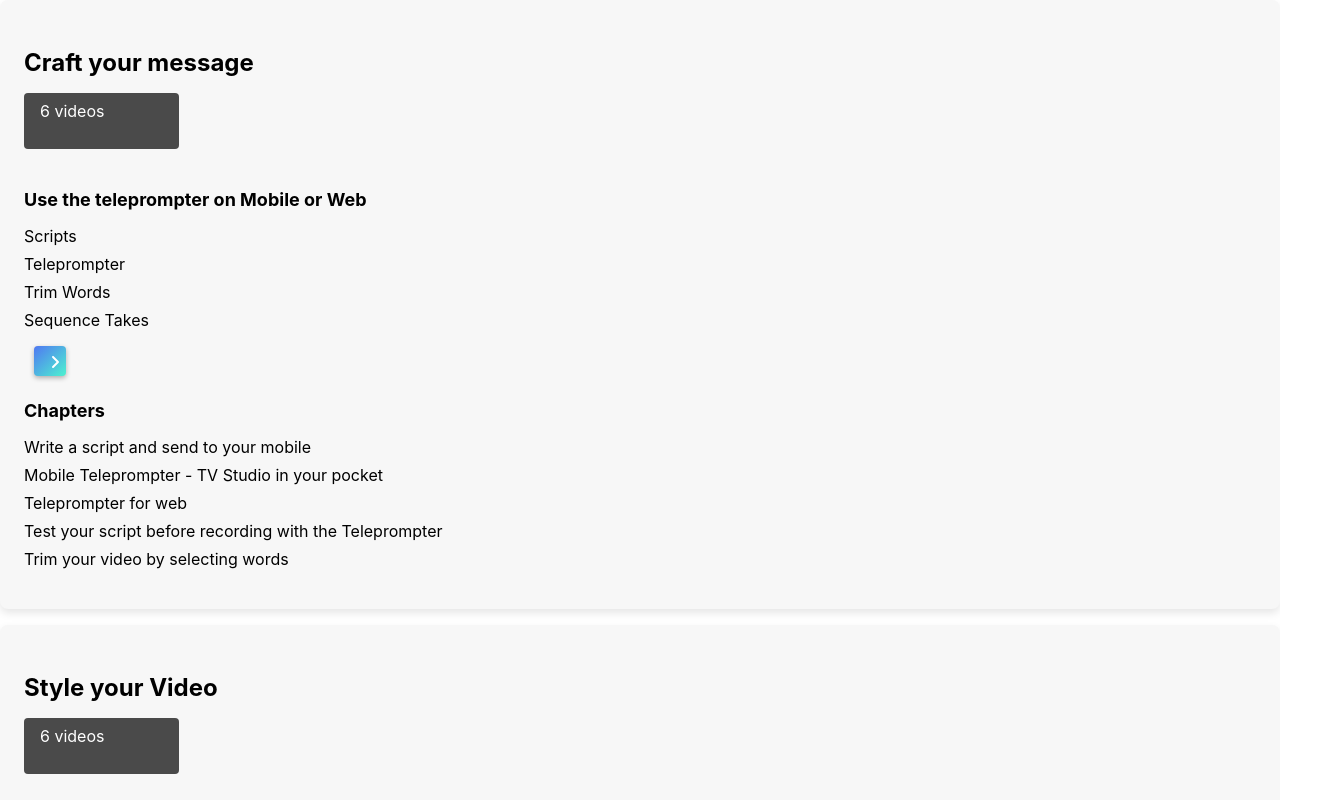
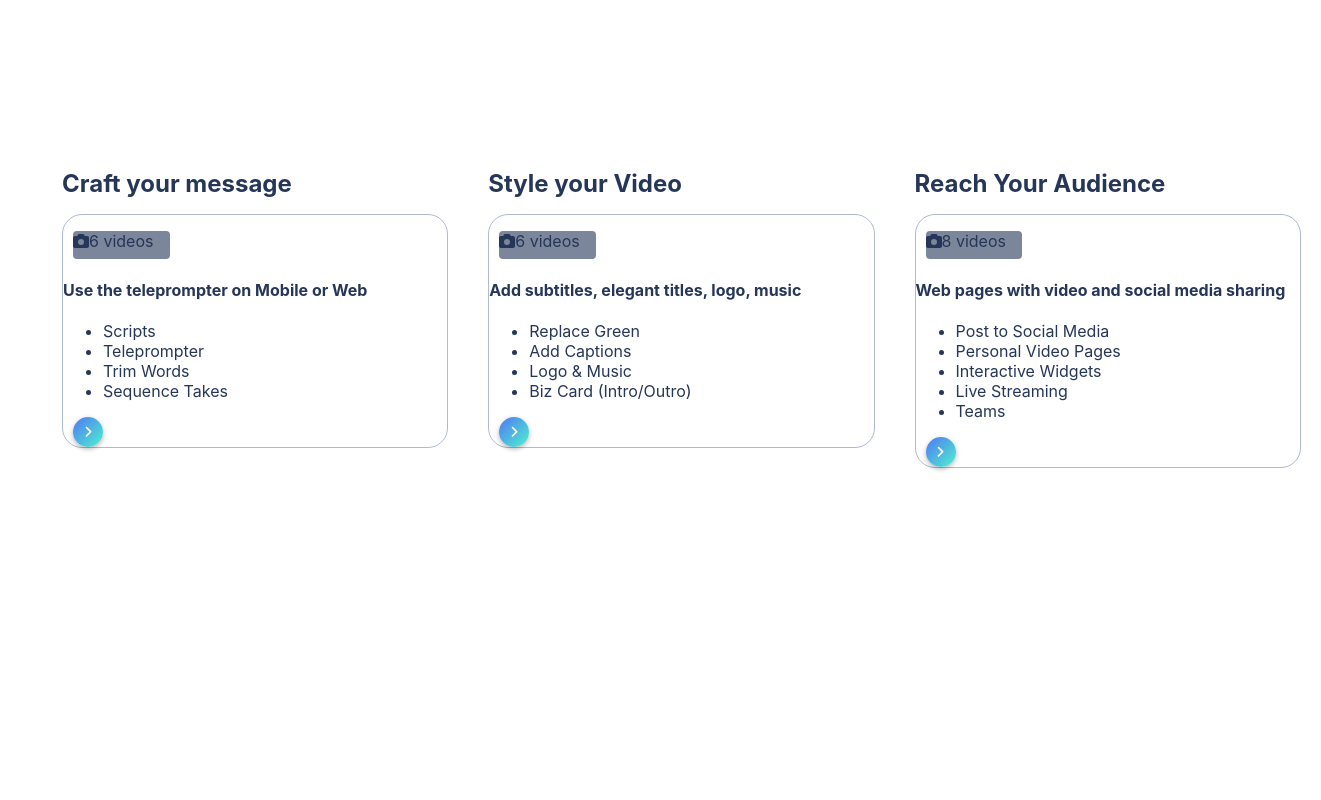
Before and after one commit to tomere13/Courses, a React (Create React App) app: page / in a window 1280 px wide. Shown: the top 800 px of the page, 1321 px wide, since content can reach past the window. Built offline with nearby package versions, Linux system fonts and the light colour scheme.

Commit message:
Added functionality in the chapters videos and little css

```diff
--- a/src/App.css
+++ b/src/App.css
@@ -1,38 +1,64 @@
-.App {
-  text-align: center;
+body {
+  margin: auto;
+  width: 50%;
+  padding: 10px;
+  width: 231px;
+  height: 29px;
+
+  font-family: 'Inter';
+  font-style: normal;
+  /* identical to box height */
+
+  /* BlueBlack/100 */
+
+  color: #253658;
+
+  /* Inside auto layout */
+
+  flex: none;
+  order: 0;
+  flex-grow: 0;
+}
+.video-container {
+  box-sizing: border-box;
+  position: relative;
+  width: 883px;
+  height: 496px;
+  left: 20px;
+  top: 172px;
+  border: 1px solid rgba(123, 141, 177, 0.6);
+  border-radius: 10px;
+  overflow: hidden; /* ensures that the video stays within the container */
 }
 
-.App-logo {
-  height: 40vmin;
-  pointer-events: none;
+.video-container video {
+  width: 100%;
+  height: 100%;
+  object-fit: cover;
 }
+.outDivList {
+  align-items: center;
+  display: flex;
+  position: absolute;
+  width: 1192px;
+  height: 220px;
+  left: 42px;
+  top: 144px;
+}
+.chapter-list {
+  box-sizing: border-box;
 
-@media (prefers-reduced-motion: no-preference) {
-  .App-logo {
-    animation: App-logo-spin infinite 20s linear;
-  }
+  position: absolute;
+  width: 493px;
+  height: 260px;
+  left: 932px;
+  top: 230px;
+
+  background: #ffffff;
+  /* DeadBlue/60
+
+#7B8DB1
+*/
+  border: 1px solid rgba(123, 141, 177, 0.6);
+  border-radius: 10px;
 }
-
-.App-header {
-  background-color: #282c34;
-  min-height: 100vh;
-  display: flex;
-  flex-direction: column;
-  align-items: center;
-  justify-content: center;
-  font-size: calc(10px + 2vmin);
-  color: white;
-}
-
-.App-link {
-  color: #61dafb;
-}
-
-@keyframes App-logo-spin {
-  from {
-    transform: rotate(0deg);
-  }
-  to {
-    transform: rotate(360deg);
-  }
-}
--- a/src/App.js
+++ b/src/App.js
@@ -1,32 +1,88 @@
 import './App.css'
 import data from './data.json'
 import ListDiv from './ListDiv'
-import React, { useState } from 'react'
+import React, { useState, useEffect, useRef } from 'react'
+import chapterData from './chapterData.json'
+// Function to find an object by its ID in an array
+function getObjectById(array, id) {
+  var topo = array.find((obj) => obj.id === id)
+  return topo
+}
 
 function App() {
-  const [selectedCourseId, setSelectedCourseId] = useState(null)
+  // State variables using useState hook
+  const [showCourse, setShowCourse] = useState(null)
+  const [state, setState] = useState({ chapters: [] })
+  const videoRef = useRef(null)
+  const [videoUrl, setVideoUrl] = useState('')
 
-  const handleCourseSelect = (id) => {
-    setSelectedCourseId(id)
+  const handleVideoClick = () => {
+    if (videoRef.current) {
+      if (videoRef.current.paused) {
+        videoRef.current.play()
+      } else {
+        videoRef.current.pause()
+      }
+    }
   }
+  function ChapterList({ chapters }) {
+    return (
+      <div className="chapter-list">
+        <h4>Chapters</h4>
+        <ul>
+          {chapters.map((chapter, index) => (
+            <li
+              onClick={() => setVideoUrl(chapter.asset.resource.stream.url)}
+              key={index}>
+              {chapter.title}
+            </li>
+          ))}
+        </ul>
+      </div>
+    )
+  }
+  // Effect hook to update state when showCourse changes
+  useEffect(() => {
+    if (showCourse !== null) {
+      // Find the selected course in the chapterData array
+      const selectedCourse = getObjectById(chapterData, showCourse.id)
+      // Update the state with the selected course's data
+      setState(selectedCourse)
+    }
+  }, [showCourse])
 
+  useEffect(() => {
+    if (state && state.chapters[0]?.asset?.resource?.stream?.url) {
+      setVideoUrl(state.chapters[0].asset.resource.stream.url)
+    }
+  }, [state])
+
+  // Function to handle clicking on the video container
+
+  // Render the App component
   return (
-    <div>
-      {data.result.map((per, index) => {
-        return (
-          <div key={index}>
-            <ListDiv
-              id={per.id}
-              headline={per.headline}
-              description={per.description}
-              summary={per.summary}
-              chapters={per.chapters}
-              selectedCourseId={selectedCourseId}
-              handleCourseSelect={handleCourseSelect}
-            />
+    <div className="outDivList">
+      {/* If no course is selected, show a list of courses */}
+      {showCourse === null ? (
+        <>
+          {data.result.map((per, index) => (
+            <div key={index}>
+              <ListDiv setShowCourse={setShowCourse} index={index} {...per} />
+            </div>
+          ))}
+        </>
+      ) : (
+        // If a course is selected, show the video and chapter list for that course
+        <>
+          <div className="video-container" onClick={handleVideoClick}>
+            <video ref={videoRef} src={videoUrl} controls />
           </div>
-        )
-      })}
+          <div>
+            <h2>{state.headline}</h2>
+            <ChapterList chapters={state.chapters} />
+          </div>
+        </>
+      )}
     </div>
   )
 }
--- a/src/ListDiv.js
+++ b/src/ListDiv.js
@@ -3,30 +3,14 @@ import React, { useState, useEffect, useRef } from 'react'
 import './list.css'
 import { FontAwesomeIcon } from '@fortawesome/react-fontawesome'
 import { faAngleRight } from '@fortawesome/free-solid-svg-icons'
+import { faCamera } from '@fortawesome/free-solid-svg-icons'
 
 function getObjectById(array, id) {
-  var topo = array.find((obj) => obj.id === id)
-  return topo
+  return array.find((obj) => obj.id === id)
 }
 
-function ChapterList({ chapters }) {
-  return (
-    <div className="chapter-list">
-      <h4>Chapters</h4>
-      <ul>
-        {chapters.map((chapter, index) => (
-          <li key={index}>{chapter.title}</li>
-        ))}
-      </ul>
-    </div>
-  )
-}
-
-function ListDiv({ id, headline, description, summary }) {
+function ListDiv({ id, headline, description, summary, setShowCourse }) {
   const [state, setState] = useState({ chapters: [] })
-  const [playing, setPlaying] = useState(false)
-  const videoRef = useRef(null)
-  const [selectedCourseId, setSelectedCourseId] = useState(null)
 
   useEffect(() => {
     var newState = getObjectById(chapterData, id)
@@ -34,30 +18,24 @@ function ListDiv({ id, headline, description, summary }) {
   }, [])
 
   const handleButtonClick = () => {
-    setSelectedCourseId(id)
-    setPlaying(true)
+    setShowCourse({
+      id: id,
+      headline: headline,
+      description: description,
+      summary: summary,
+    })
   }
-
-  const handleVideoClick = () => {
-    if (videoRef.current) {
-      if (videoRef.current.paused) {
-        videoRef.current.play()
-      } else {
-        videoRef.current.pause()
-      }
-    }
-  }
-
-  const videoUrl = state.chapters[0]?.asset?.resource?.stream?.url
 
   return (
     <div className="list-div">
-      {selectedCourseId === null ? (
-        // Show all course information and chapter lists
-        <>
-          <h3>{headline}</h3>
+      <>
+        <h3>{headline}</h3>
+        <div className="infoBox">
           <section className="rectangle">
-            <p>{state.chapters.length} videos</p>
+            <p>
+              <FontAwesomeIcon icon={faCamera} />
+              {state.chapters.length} videos
+            </p>
           </section>
           <section>
             <h4>{description}</h4>
@@ -67,24 +45,12 @@ function ListDiv({ id, headline, description, summary }) {
                 <li key={index}>{text}</li>
               ))}
             </ul>
+            <button className="btn" onClick={handleButtonClick}>
+              <FontAwesomeIcon icon={faAngleRight} />
+            </button>
           </section>
-
-          <button className="btn" onClick={handleButtonClick}>
-            <FontAwesomeIcon icon={faAngleRight} />
-          </button>
-
-          <ChapterList chapters={state.chapters.slice(1)} />
-        </>
-      ) : (
-        // Show only video and chapter list for selected course
-        <>
-          <div className="video-container" onClick={handleVideoClick}>
-            <video ref={videoRef} src={videoUrl} controls autoPlay />
-          </div>
-
-          <ChapterList chapters={state.chapters} />
-        </>
-      )}
+        </div>
+      </>
     </div>
   )
 }
--- a/src/list.css
+++ b/src/list.css
@@ -1,13 +1,15 @@
 .rectangle {
-  background-color: #e4e4e4;
-  width: 10%;
-  height: 40px;
-  display: flex;
-  justify-content: center;
-  align-items: center;
-  margin-bottom: 16px;
+  position: relative;
+  width: 96.56px;
+  height: 28px;
+  margin: 10px;
+  background: rgba(37, 54, 88, 0.6);
+  border-radius: 4px;
 }
-
+.infoBox {
+  border: 1px solid rgba(123, 141, 177, 0.6);
+  border-radius: 20px;
+}
 .chapter-button {
   display: flex;
   justify-content: flex-end;
@@ -34,54 +36,18 @@
 }
 
 .list-div {
-  background-color: #f7f7f7;
-  border-radius: 8px;
-  padding: 24px;
-  margin-bottom: 16px;
-  box-shadow: 0px 4px 8px rgba(0, 0, 0, 0.1);
+  float: left;
+  width: 386.26px;
+  height: 219px;
+  top: 144px;
+  margin: 20px;
 }
 .list-div h3 {
   font-size: 24px;
   font-weight: bold;
   margin-bottom: 16px;
 }
-.list-div .rectangle {
-  background-color: #4a4a4a;
-  border-radius: 4px;
-  color: #ffffff;
-  display: inline-block;
-  font-size: 16px;
-  padding: 8px 16px;
-  margin-bottom: 16px;
-}
-.list-div .rectangle p {
-  margin: 0;
-}
-.list-div h4 {
-  font-size: 18px;
-  font-weight: bold;
-  margin-bottom: 16px;
-}
-.list-div ul {
-  margin: 0;
-  padding: 0;
-  list-style: none;
-  margin-bottom: 16px;
-}
-.list-div li {
-  font-size: 16px;
-  margin-bottom: 8px;
-}
-.list-div .btn {
-  background-color: #0072c6;
-  color: #ffffff;
-  border: none;
-  border-radius: 4px;
-  padding: 8px 16px;
-  font-size: 16px;
-  cursor: pointer;
-  transition: background-color 0.2s;
-}
+
 .list-div .btn:hover {
   background-color: #005da9;
 }
```
Also changed, not shown: src/ChaptersList.js (added, +14 -0 lines).
